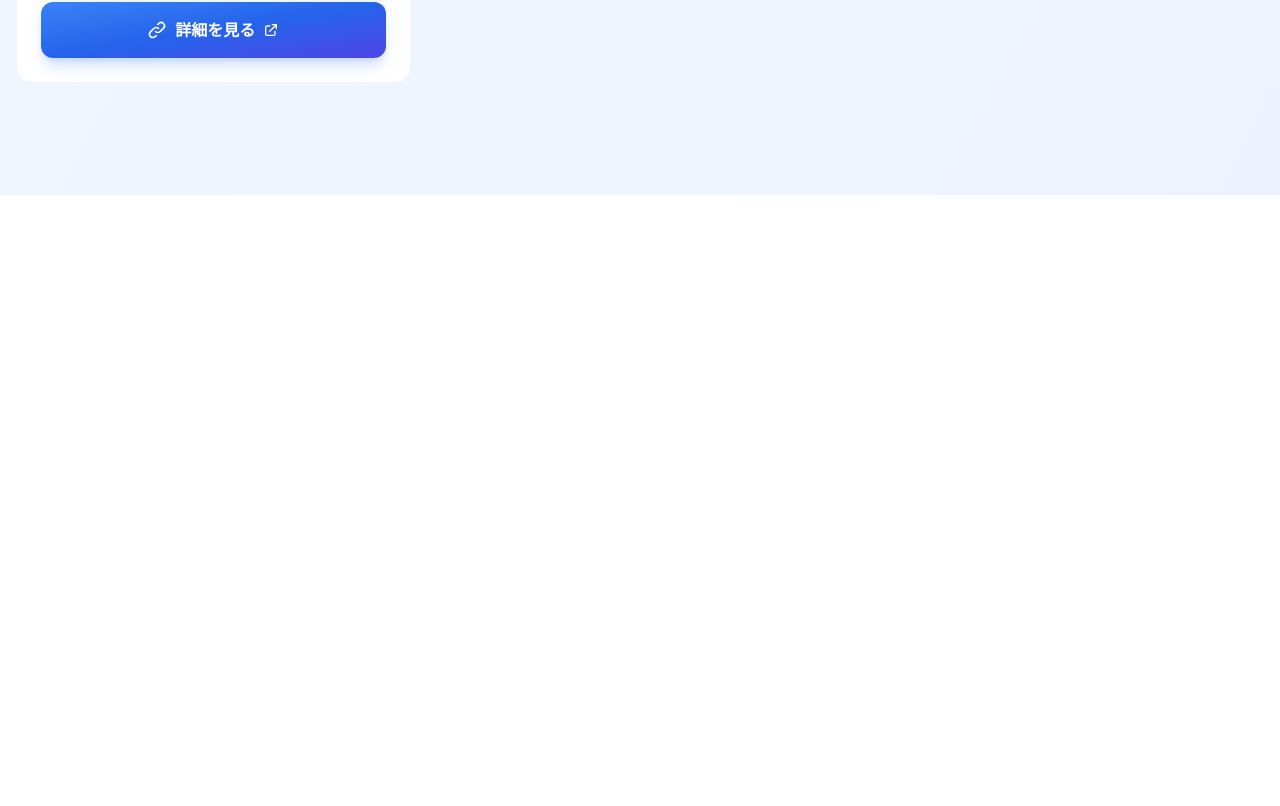
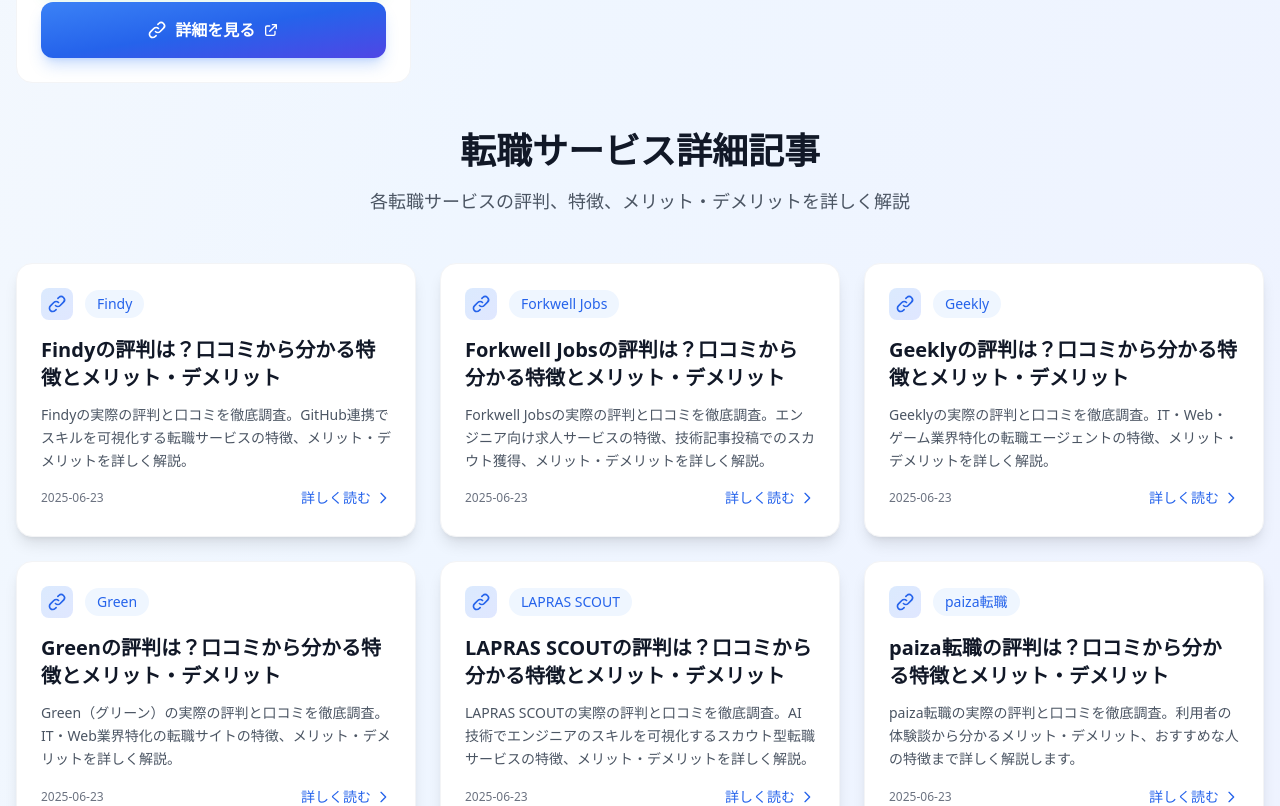
Before and after one commit to kj-nakamura/engineer-jobchange, a Next.js app: page / in a window 1280 px wide. Shown: the part 2195-3001 px from the top of the page. Before the commit the page ends 2390 px from the top, so only its background shows below. Built offline with nearby package versions, Linux system fonts and the light colour scheme.

Commit message:
記事一覧追加

```diff
--- a/components/ArticleLayout.tsx
+++ b/components/ArticleLayout.tsx
@@ -38,6 +38,9 @@
               </Link>
               <Link href="/#services" className="text-gray-600 hover:text-blue-600 transition-colors duration-200 font-medium">
                 サービス一覧
+              </Link>
+              <Link href="/#articles" className="text-gray-600 hover:text-blue-600 transition-colors duration-200 font-medium">
+                記事一覧
               </Link>
             </nav>
 
--- /dev/null
+++ b/components/ArticleList.tsx
@@ -0,0 +1,79 @@
+import Link from 'next/link';
+import { Service } from '../types';
+
+interface Article {
+  id: string;
+  title: string;
+  description: string;
+  publishDate: string;
+  service: Service;
+}
+
+interface ArticleListProps {
+  articles: Article[];
+}
+
+export default function ArticleList({ articles }: ArticleListProps) {
+  return (
+    <section id="articles" className="mb-16">
+      <div className="text-center mb-12">
+        <h2 className="text-3xl sm:text-4xl font-bold text-gray-900 mb-4">
+          転職サービス詳細記事
+        </h2>
+        <p className="text-lg text-gray-600 max-w-2xl mx-auto">
+          各転職サービスの評判、特徴、メリット・デメリットを詳しく解説
+        </p>
+      </div>
+
+      <div className="grid grid-cols-1 md:grid-cols-2 lg:grid-cols-3 gap-6 max-w-7xl mx-auto">
+        {articles.map((article) => (
+          <Link
+            key={article.id}
+            href={`/articles/${article.id}`}
+            className="group bg-white rounded-2xl shadow-lg hover:shadow-xl transition-all duration-300 transform hover:scale-[1.02] overflow-hidden border border-gray-100"
+          >
+            <div className="p-6">
+              {/* サービス名バッジ */}
+              <div className="flex items-center mb-4">
+                <div className="w-8 h-8 bg-gradient-to-br from-blue-100 to-indigo-100 rounded-lg flex items-center justify-center mr-3">
+                  <svg className="w-5 h-5 text-blue-600" fill="none" stroke="currentColor" viewBox="0 0 24 24">
+                    <path strokeLinecap="round" strokeLinejoin="round" strokeWidth={2} d="M13.828 10.172a4 4 0 00-5.656 0l-4 4a4 4 0 105.656 5.656l1.102-1.101m-.758-4.899a4 4 0 005.656 0l4-4a4 4 0 00-5.656-5.656l-1.1 1.1" />
+                  </svg>
+                </div>
+                <span className="text-sm font-medium text-blue-600 bg-blue-50 px-3 py-1 rounded-full">
+                  {article.service.name}
+                </span>
+              </div>
+
+              {/* 記事タイトル */}
+              <h3 className="text-xl font-bold text-gray-900 mb-3 group-hover:text-blue-700 transition-colors duration-200 line-clamp-2">
+                {article.title}
+              </h3>
+
+              {/* 記事説明 */}
+              <p className="text-gray-600 text-sm mb-4 line-clamp-3 leading-relaxed">
+                {article.description}
+              </p>
+
+              {/* 公開日とCTA */}
+              <div className="flex items-center justify-between">
+                <span className="text-xs text-gray-500">
+                  {article.publishDate}
+                </span>
+                <div className="flex items-center text-blue-600 text-sm font-medium group-hover:text-blue-700">
+                  詳しく読む
+                  <svg className="w-4 h-4 ml-1 group-hover:translate-x-1 transition-transform duration-200" fill="none" stroke="currentColor" viewBox="0 0 24 24">
+                    <path strokeLinecap="round" strokeLinejoin="round" strokeWidth={2} d="M9 5l7 7-7 7" />
+                  </svg>
+                </div>
+              </div>
+            </div>
+
+            {/* ホバー時のボーダー効果 */}
+            <div className="h-1 bg-gradient-to-r from-blue-500 to-indigo-500 transform scale-x-0 group-hover:scale-x-100 transition-transform duration-300 origin-left"></div>
+          </Link>
+        ))}
+      </div>
+    </section>
+  );
+}
--- a/components/ServiceList.tsx
+++ b/components/ServiceList.tsx
@@ -12,8 +12,10 @@
     return null;
   }
 
+  const isAllServices = title === "全ての転職サービス";
+
   return (
-    <div className="mb-12">
+    <div id={isAllServices ? "services" : undefined} className="mb-12">
       <div className="flex items-center mb-8">
         <h2 className="text-2xl sm:text-3xl font-bold text-gray-900 flex items-center">
           <span className="mr-3">{title}</span>
--- a/package.json
+++ b/package.json
@@ -18,6 +18,7 @@
   "license": "ISC",
   "type": "commonjs",
   "dependencies": {
+    "@tailwindcss/line-clamp": "^0.4.4",
     "@tailwindcss/typography": "^0.5.16",
     "@types/node": "^24.0.3",
     "@types/react": "^19.1.8",
--- a/pages/index.tsx
+++ b/pages/index.tsx
@@ -2,8 +2,10 @@
 import Head from 'next/head';
 import { Service, TagData, RecommendationResult } from '../types';
 import { recommendServices } from '../utils/recommend';
+import { generateArticles, Article } from '../utils/articles';
 import TagSelector from '../components/TagSelector';
 import ServiceList from '../components/ServiceList';
+import ArticleList from '../components/ArticleList';
 
 export default function Home() {
   const [services, setServices] = useState<Service[]>([]);
@@ -11,6 +13,7 @@
   const [selectedMotiveTags, setSelectedMotiveTags] = useState<string[]>([]);
   const [selectedJobTypeTags, setSelectedJobTypeTags] = useState<string[]>([]);
   const [recommendation, setRecommendation] = useState<RecommendationResult | null>(null);
+  const [articles, setArticles] = useState<Article[]>([]);
 
   useEffect(() => {
     const loadData = async () => {
@@ -45,6 +48,10 @@
           setServices(servicesData);
           setTags(tagsData);
         }
+
+        // 記事データを生成
+        const articlesData = generateArticles(servicesData);
+        setArticles(articlesData);
       } catch (error) {
         console.error('データの読み込みに失敗しました:', error);
         alert('データの読み込みに失敗しました。ページを再読み込みしてください。');
@@ -171,6 +178,11 @@
               services={services}
             />
           )}
+
+          {/* 記事リスト */}
+          {articles.length > 0 && (
+            <ArticleList articles={articles} />
+          )}
         </div>
       </div>
       </div>
--- a/tailwind.config.js
+++ b/tailwind.config.js
@@ -9,5 +9,6 @@
   },
   plugins: [
     require('@tailwindcss/typography'),
+    require('@tailwindcss/line-clamp'),
   ],
 }
--- /dev/null
+++ b/utils/articles.ts
@@ -0,0 +1,66 @@
+import { Service } from '../types';
+
+export interface Article {
+  id: string;
+  title: string;
+  description: string;
+  publishDate: string;
+  service: Service;
+}
+
+// 記事データを動的に生成する関数
+export function generateArticles(services: Service[]): Article[] {
+  const articleData = {
+    paiza: {
+      title: "paiza転職の評判は？口コミから分かる特徴とメリット・デメリット",
+      description: "paiza転職の実際の評判と口コミを徹底調査。利用者の体験談から分かるメリット・デメリット、おすすめな人の特徴まで詳しく解説します。"
+    },
+    green: {
+      title: "Greenの評判は？口コミから分かる特徴とメリット・デメリット",
+      description: "Green（グリーン）の実際の評判と口コミを徹底調査。IT・Web業界特化の転職サイトの特徴、メリット・デメリットを詳しく解説。"
+    },
+    levtech: {
+      title: "レバテックキャリアの評判は？口コミから分かる特徴とメリット・デメリット",
+      description: "レバテックキャリアの実際の評判と口コミを徹底調査。IT業界特化の転職エージェントの特徴、メリット・デメリットを詳しく解説。"
+    },
+    findy: {
+      title: "Findyの評判は？口コミから分かる特徴とメリット・デメリット",
+      description: "Findyの実際の評判と口コミを徹底調査。GitHub連携でスキルを可視化する転職サービスの特徴、メリット・デメリットを詳しく解説。"
+    },
+    geekly: {
+      title: "Geeklyの評判は？口コミから分かる特徴とメリット・デメリット",
+      description: "Geeklyの実際の評判と口コミを徹底調査。IT・Web・ゲーム業界特化の転職エージェントの特徴、メリット・デメリットを詳しく解説。"
+    },
+    bizreach: {
+      title: "ビズリーチの評判は？口コミから分かる特徴とメリット・デメリット",
+      description: "ビズリーチの実際の評判と口コミを徹底調査。ハイクラス転職サイトの特徴、メリット・デメリット、おすすめな人を詳しく解説します。"
+    },
+    rikunabi: {
+      title: "リクナビNEXTの評判は？口コミから分かる特徴とメリット・デメリット",
+      description: "リクナビNEXTの実際の評判と口コミを徹底調査。業界最大級の転職サイトの特徴、メリット・デメリット、未経験者へのサポートを詳しく解説。"
+    },
+    lapras: {
+      title: "LAPRAS SCOUTの評判は？口コミから分かる特徴とメリット・デメリット",
+      description: "LAPRAS SCOUTの実際の評判と口コミを徹底調査。AI技術でエンジニアのスキルを可視化するスカウト型転職サービスの特徴、メリット・デメリットを詳しく解説。"
+    },
+    wantedly: {
+      title: "Wantedlyの評判は？口コミから分かる特徴とメリット・デメリット",
+      description: "Wantedlyの実際の評判と口コミを徹底調査。「やりがい」でつながる転職サービスの特徴、メリット・デメリット、スタートアップ転職について詳しく解説。"
+    },
+    forkwell: {
+      title: "Forkwell Jobsの評判は？口コミから分かる特徴とメリット・デメリット",
+      description: "Forkwell Jobsの実際の評判と口コミを徹底調査。エンジニア向け求人サービスの特徴、技術記事投稿でのスカウト獲得、メリット・デメリットを詳しく解説。"
+    }
+  };
+
+  return services.map(service => {
+    const articleInfo = articleData[service.id as keyof typeof articleData];
+    return {
+      id: service.id,
+      title: articleInfo?.title || `${service.name}の評判と特徴`,
+      description: articleInfo?.description || `${service.name}の詳細な評判と特徴について解説します。`,
+      publishDate: "2025-06-23",
+      service
+    };
+  }).sort((a, b) => a.service.name.localeCompare(b.service.name));
+}
```
Also changed, not shown: 1 other file (tests, documents, lock files or other folders).
